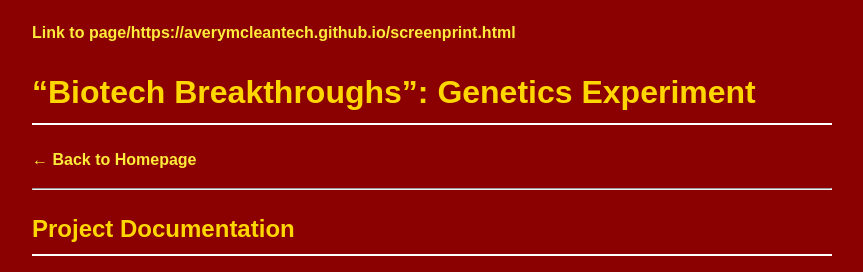
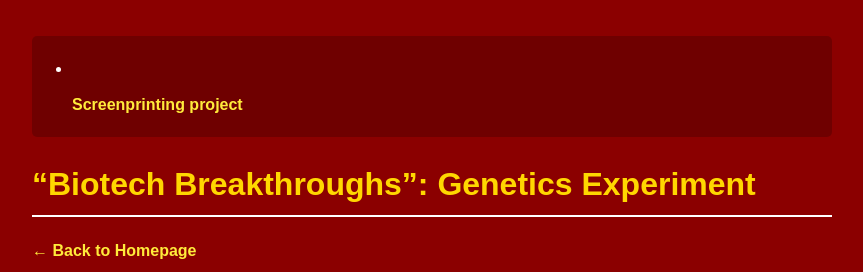
Before and after one commit to AveryMcleanTech/AveryMcleantech.github.io, a plain HTML site: page index.html in a window 1280 px wide. Shown: the top 272 px of the page, without its empty margins (208-1071 px from the left). Drawn offline with Linux system fonts and the light colour scheme.

Commit message:
Update index.html

```diff
--- a/index.html
+++ b/index.html
@@ -1,6 +1,5 @@
 <!DOCTYPE html>
 <html lang="en">
-<a href="/sabout.html">Link to page/https://averymcleantech.github.io/screenprint.html</a>
     <head>
     <meta charset="UTF-8"> <meta name="viewport" content="width=device-width, initial-scale=1.0">
         <meta name="author" content="Your Name">
@@ -63,7 +62,13 @@
         <link rel="icon" type="image/png" href="favicon.png">
     </head>
 
-    <body> <h1>“Biotech Breakthroughs”: Genetics Experiment</h1>
+    <body>
+        <nav>
+            <ul>
+                <li></li><a href="/screenprint.html">Screenprinting project</a></li>
+
+            </ul>        </nav>
+        <h1>“Biotech Breakthroughs”: Genetics Experiment</h1>
 
         <p><a href="index.html">← Back to Homepage</a></p>
         <hr>
```
